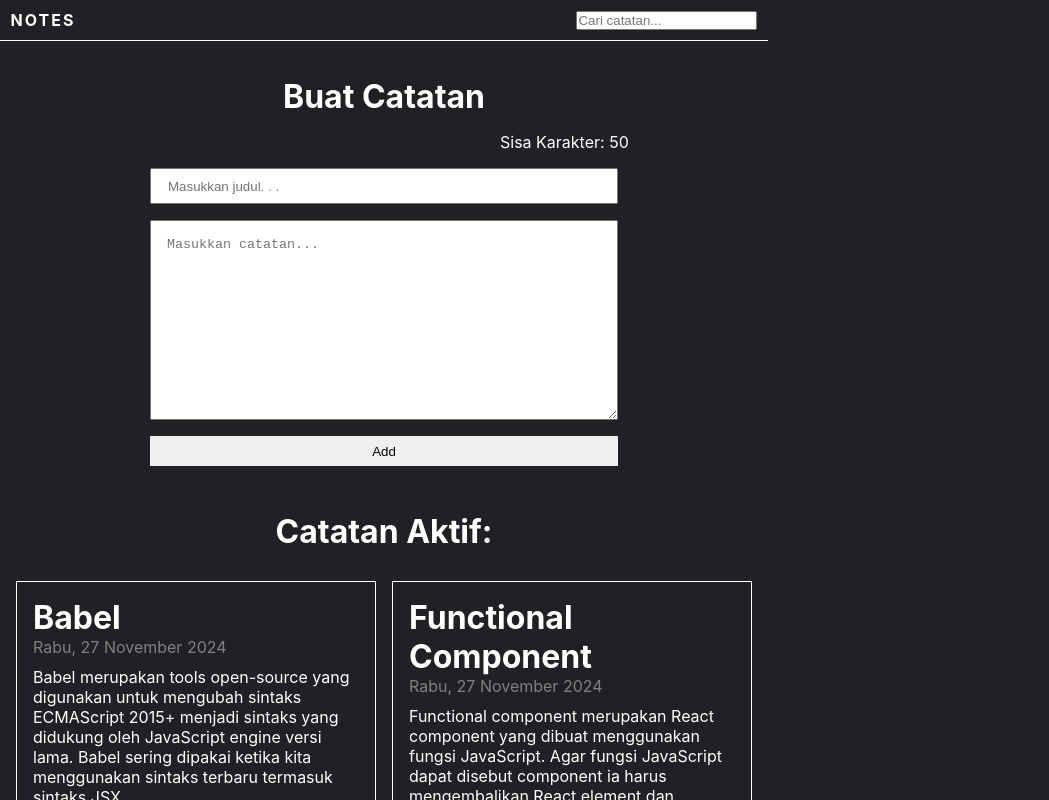
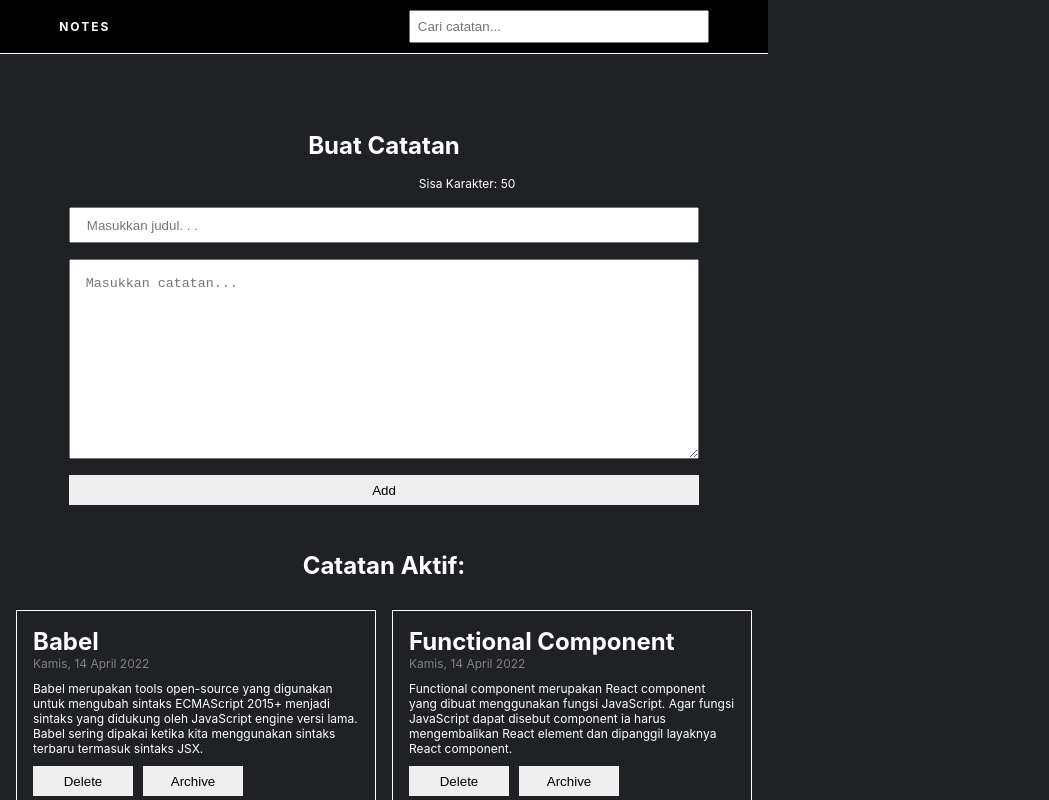
Before and after one commit to kumbangheracles/notes-app, a React (Vite) app: page / in a window 768 px wide. Shown: the top 800 px of the page, 1049 px wide, since content can reach past the window. Built offline with nearby package versions, Linux system fonts and the light colour scheme.

Commit message:
fix date

```diff
--- a/src/components/NoteList/Note.jsx
+++ b/src/components/NoteList/Note.jsx
@@ -41,7 +41,7 @@ export default class Note extends React.Component{
                         title,
                         body,
                         archived: false,
-                        createdAt: showFormattedDate(new Date()),
+                        createdAt: new Date().toISOString(),
                     }
                 ]
             }
--- a/src/components/NoteList/NoteHead.jsx
+++ b/src/components/NoteList/NoteHead.jsx
@@ -1,8 +1,8 @@
 import React from "react";
 import { showFormattedDate} from "../../utils";
 
-export default function NoteHead({title}){
-    const formatted = showFormattedDate(new Date())
+export default function NoteHead({title, createdAt}){
+    const formatted = showFormattedDate(createdAt)
     return(
         <div className="note-head">
             <h1>{title}</h1>
--- a/src/styles/style.css
+++ b/src/styles/style.css
@@ -74,16 +74,20 @@ body {
   padding: 10px;
   border-bottom: 1px solid white;
   gap: 500px;
+  background-color: black;
+  position: fixed;
+  width: 100%;
+  z-index: 2200;
 }
+
 .logo h4{
   text-transform: uppercase;
   letter-spacing: 2px;
 }
-.search-box input{
+.search-box {
+  outline: none;
+  padding: 7px;
   width: 300px;
-  height: 30px;
-  outline: none;
-  padding: 1rem;
 }
 
 /* Form Input */
@@ -135,3 +139,22 @@ body {
   margin-block: 30px;
   text-align: center;
 }
+
+.note-app{
+  margin-top: 100px;
+}
+
+/* Responsive */
+
+@media(min-width: 567px) and (max-width : 768px){
+  .navbar{
+    gap: 200px;
+  }
+  .form-input{
+    width: 90%;
+  }
+  body{
+    font-size: 12px;
+    overflow-x: hidden;
+  }
+}
```
Also changed, not shown: 5 other files (tests, documents, lock files or other folders).
